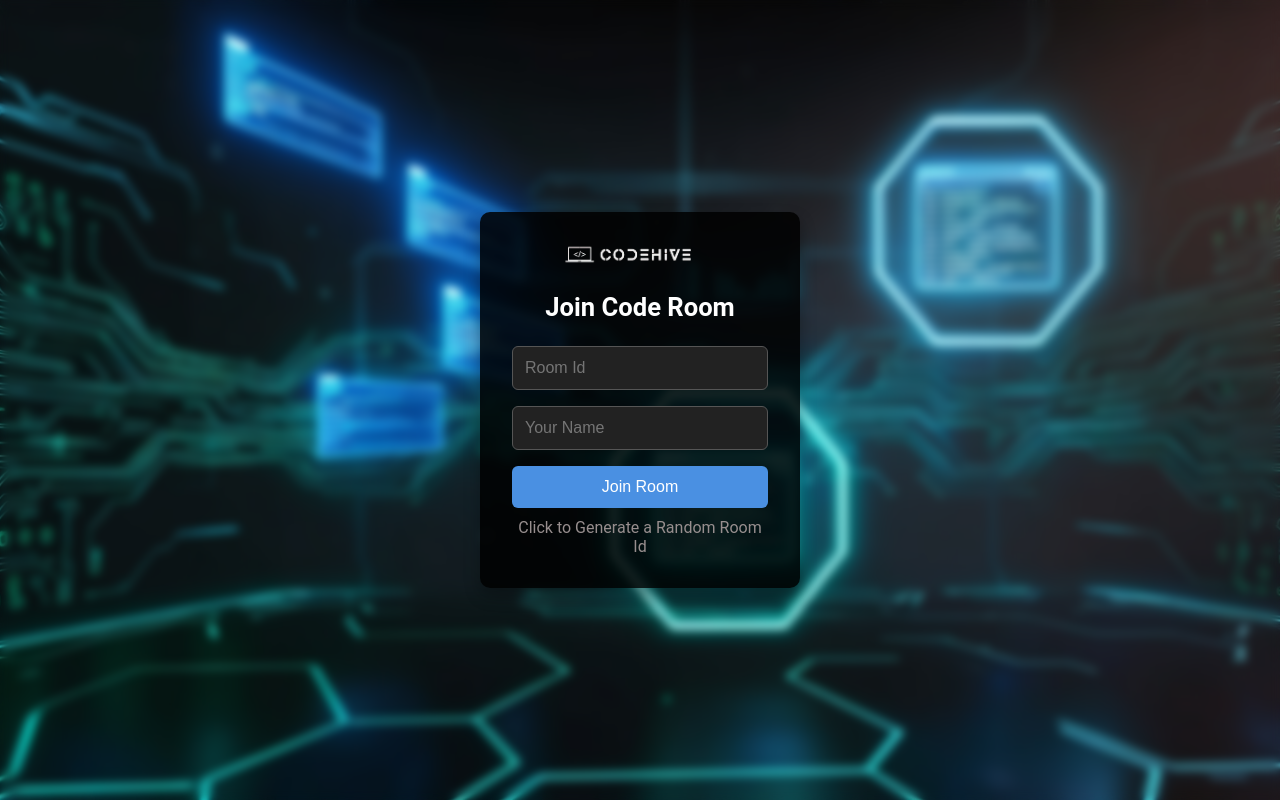
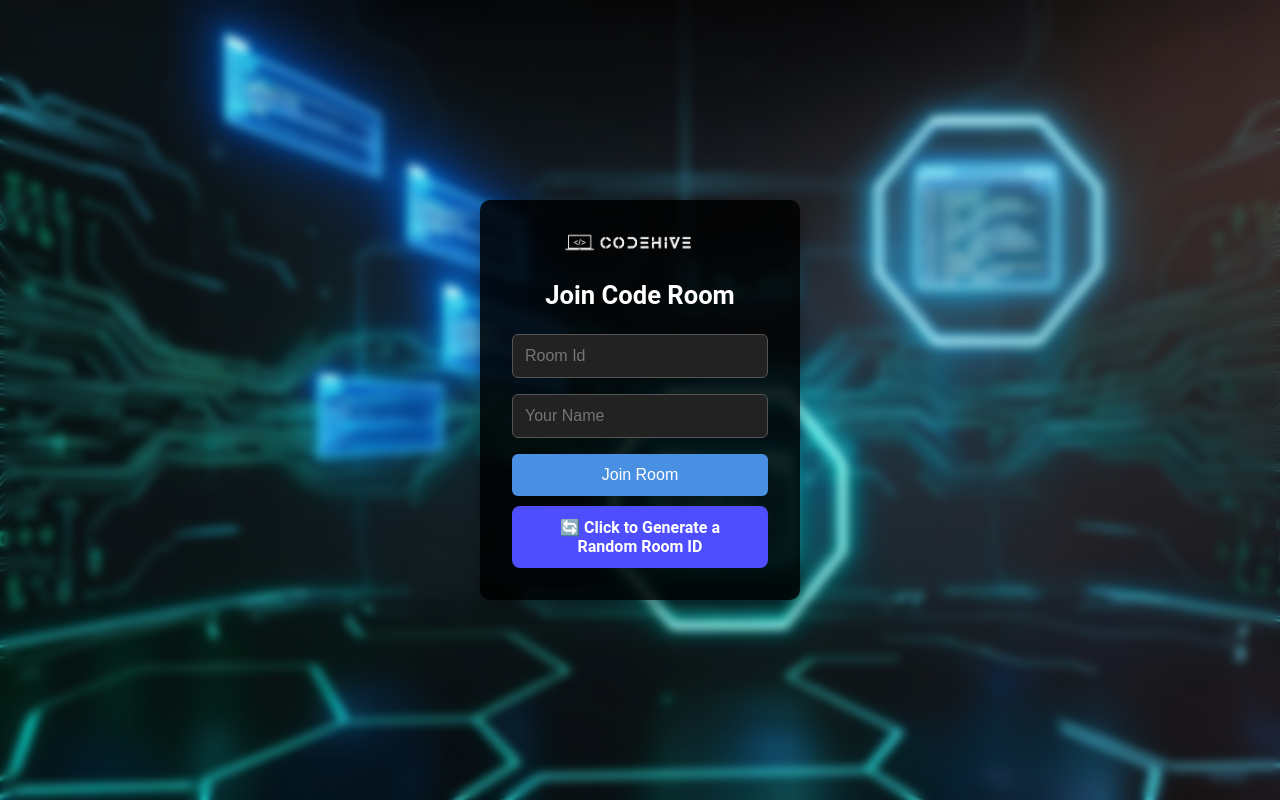
Before and after one commit to Jay17423/CodeHive, a React (Vite) app in the folder frontend/: page / in a window 1280 px wide. Built offline with nearby package versions, Linux system fonts and the light colour scheme; no server answers.

Commit message:
improved the  generate random room css

```diff
--- a/frontend/src/Components/JoinRoom.jsx
+++ b/frontend/src/Components/JoinRoom.jsx
@@ -3,8 +3,9 @@ import Logo from "../assets/logo.png";
 
 const JoinRoom = ({ roomId, userName, setRoomId, setUserName, joinRoom }) => {
   const generateRoomId = () => {
-    const chars = 'ABCDEFGHIJKLMNOPQRSTUVWXYZabcdefghijklmnopqrstuvwxyz0123456789';
-    let roomId = '';
+    const chars =
+      "ABCDEFGHIJKLMNOPQRSTUVWXYZabcdefghijklmnopqrstuvwxyz0123456789";
+    let roomId = "";
     for (let i = 0; i < 20; i++) {
       roomId += chars.charAt(Math.floor(Math.random() * chars.length));
     }
@@ -30,7 +31,7 @@ const JoinRoom = ({ roomId, userName, setRoomId, setUserName, joinRoom }) => {
         />
         <button onClick={joinRoom}>Join Room</button>
         <p className="random-room" onClick={() => setRoomId(generateRoomId())}>
-          Click to Generate a Random Room Id
+          🔄 Click to Generate a Random Room ID
         </p>
       </div>
     </div>
--- a/frontend/src/styles/DrawingBoard.css
+++ b/frontend/src/styles/DrawingBoard.css
@@ -174,11 +174,40 @@
 }
 
 
-.random-room{
+.random-room {
   margin-top: 10px;
-  color: rgb(151, 142, 142);
+  color: #ffffff;
+  background-color: #4e4eff;
+  padding: 12px 20px;
+  border-radius: 8px;
+  font-weight: bold;
+  font-size: 16px;
+  text-align: center;
   cursor: pointer;
+  width: fit-content;
+  transition: all 0.3s ease;
+  box-shadow: 0 4px 12px rgba(0, 0, 0, 0.15);
+  animation: pulse 2s infinite;
 }
+
+.random-room:hover {
+  background-color: #3c3cff;
+  transform: scale(1.05);
+  box-shadow: 0 6px 16px rgba(0, 0, 0, 0.25);
+}
+
+@keyframes pulse {
+  0% {
+    box-shadow: 0 0 0 0 rgba(78, 78, 255, 0.5);
+  }
+  70% {
+    box-shadow: 0 0 0 10px rgba(78, 78, 255, 0);
+  }
+  100% {
+    box-shadow: 0 0 0 0 rgba(78, 78, 255, 0);
+  }
+}
+
 
 .member-button {
   width: 100%;
```
